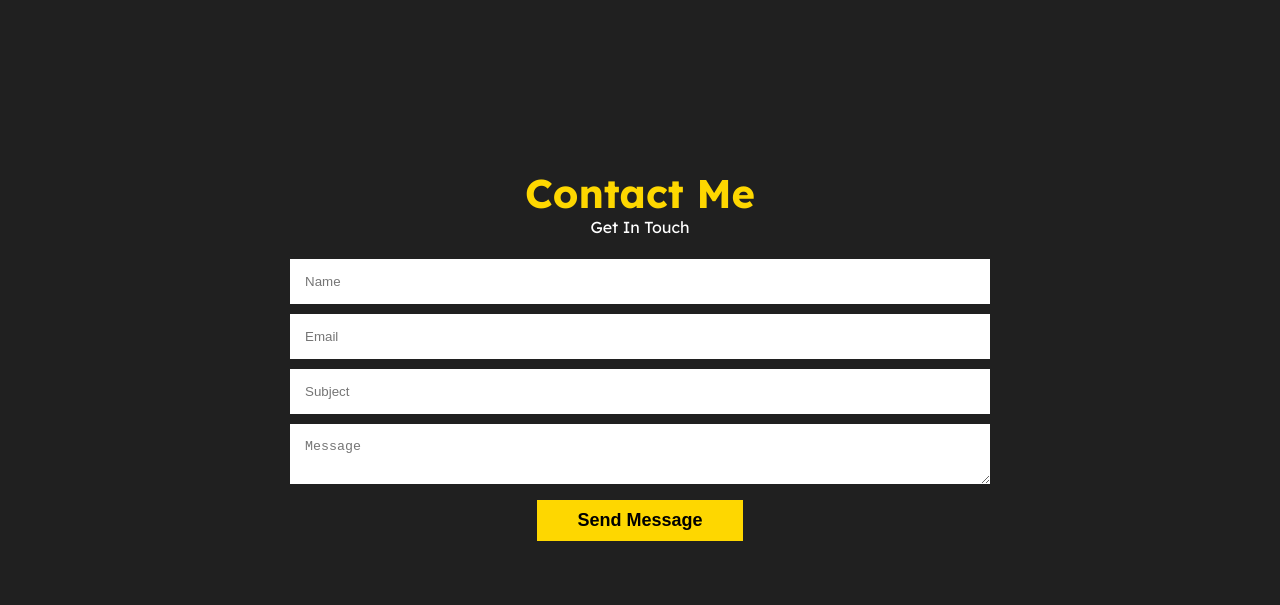
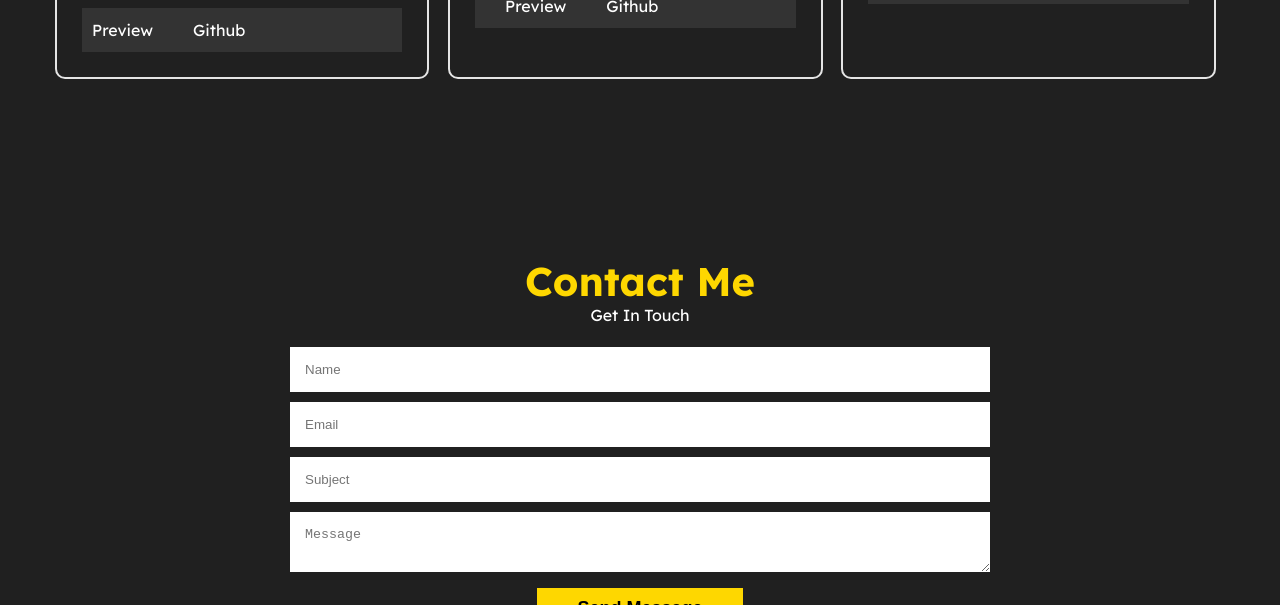
Before and after one commit to emmanuel-tar/PersonalPortfolio, a plain HTML site: page index.html in a window 1280 px wide. Shown: the part 2195-2800 px from the top of the page. Drawn offline with nearby package versions, Linux system fonts and the light colour scheme; a script that the page names is missing.

Commit message:
Update:Portfolio

```diff
--- a/index.html
+++ b/index.html
@@ -162,9 +162,9 @@
                                 <div class="timeline-item">
                                     <div class="circle-dot"></div>
                                     <h3 class="timeline-title">HIIT PLC</h3>
-                                    <h4 class="timeline-title">DATABASE D</h4>
+                                    <h4 class="timeline-title">DATABASE DEVELOPER</h4>
                                     <h4 class="timeline-title">
-                                        <i class="fa fa-calendar"></i> DEC-2024
+                                        <i class="fa fa-calendar"></i> SEPT -2015
                                     </h4>
                                     <li class="timeline-text">Experienced in making desktop as well as web application, software with basic knowledge designing and website making. Proficient in designing high-quality with Secured Appication,Software and website. Two-week internship in the field, gaining hands-on experience and enhancing skills.</li>
                                 </div>
@@ -191,6 +191,11 @@
                     <i class="fa fa-coffee"></i>
                     <h4>Ganna Bajao Music Player</h4>
                     <p>Its a music player that allow user to listen download and upload song using Java JSP Servelet.</p>
+                    <br><br><br>
+                    <ul>
+                        <li><a id="preview" href = "#preview">Preview</li>
+                        <li><a id="github" href = "#github">Github</li>
+                    </ul>
                 </div>
                  <!-- 2nd Project -->
                  <div class="project">
@@ -198,13 +203,24 @@
                     <h4>NOTE TAKER Web application usinh hibernate,JSP,Servelet</h4>
                     <p>Note Taker is a web application that has it is on database and user interface.
                         It provides note. It provides facilities to add notes and see notes</p>
+                        <ul>
+                        <li><a id="preview" href = "#preview">Preview</li>
+                        <li><a id="github" href = "#github">Github</li>
+                    </ul>
                 </div>
                 <!-- 3rd Project -->
                 <div class="project">
                     <i class="fa fa-desktop"></i>
                     <h4>Portfolio Website</h4>
                     <p>Created a portfolio website using HTML, CSS, and JavaScript, It serves as a platform to introduce myself, share my projects, and provide information about my  education and internship.</p>
+                    <ul>
+                        <li><a id="preview" href = "#preview">Preview</li>
+                        <li><a id="github" href = "#github">Github</li>
+                    </ul>
+
+
                 </div>
+
 
             </div>
         </div>
--- a/styles.css
+++ b/styles.css
@@ -532,3 +532,31 @@ profile-photo .img{
   }
 
 }
+
+ul {
+  list-style-type: none;
+  margin: 0;
+  padding: 0;
+  overflow: hidden;
+  background-color: #333333;
+}
+
+li {
+  float: left;
+}
+
+li a {
+  display: inline-block;
+  color: white;
+  text-align: center;
+  padding: 10px;
+  text-decoration: none;
+}
+
+li a:hover {
+  cursor: pointer;
+  background-color: #0f0f0e;
+}
+#preview #github{
+
+}
```
